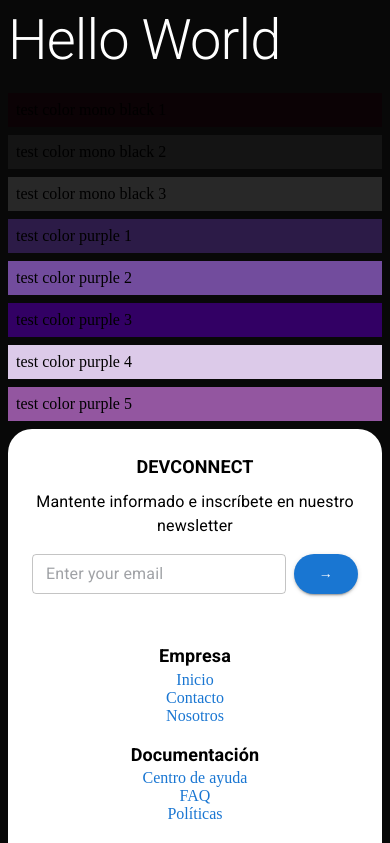
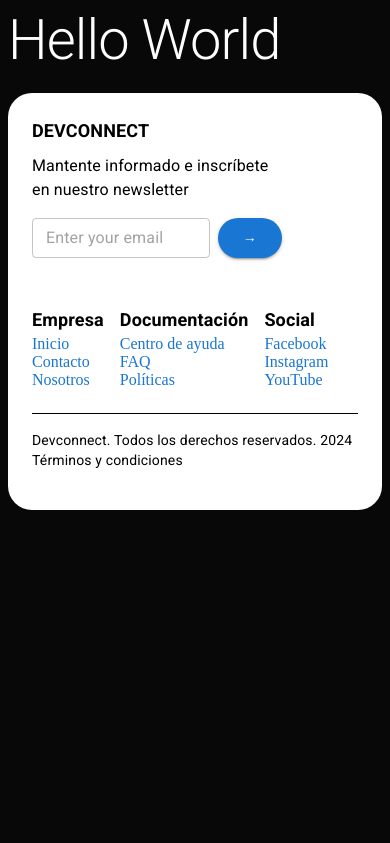
Before and after one commit to No-Country-simulation/c20-36-n-node-react, a React (Vite) app in the folder frontend/: page / in a window 390 px wide. Shown: the top 843 px of the page. Built offline with nearby package versions, Linux system fonts and the light colour scheme.

Commit message:
more responsive

```diff
--- a/frontend/src/components/organisms/Footer.tsx
+++ b/frontend/src/components/organisms/Footer.tsx
@@ -7,8 +7,6 @@ export function Footer() {
       sx={{
         display: 'flex',
         flexDirection: 'column',
-        w: 1,
-        // height: { mobile: '200px', tablet: '500px' },
         bgcolor: 'mono.white',
         borderRadius: 6,
         p: 3,
@@ -20,12 +18,11 @@ export function Footer() {
           bgcolor: 'mono.white',
           display: 'flex',
           flexDirection: { mobile: 'column', tablet: 'row' },
-          //   alignItems: { xs: 'center', md: 'flex-start' },
           justifyContent: 'space-between',
           gap: { mobile: 2, desktop: undefined },
         }}
       >
-        <Box sx={{ mb: { xs: 4, md: 0 }, textAlign: { xs: 'center', md: 'left' } }}>
+        <Box sx={{ maxWidth: 250, mb: { mobile: 4, tablet: 0 } }}>
           <Typography
             variant="h6"
             sx={{
@@ -50,9 +47,9 @@ export function Footer() {
         <Box
           sx={{
             display: 'flex',
-            flexDirection: { xs: 'column', md: 'row' },
-            gap: { xs: 2, md: 4 },
-            textAlign: { xs: 'center', md: 'left' },
+            flexWrap: { mobile: 'wrap', desktop: 'nowrap' },
+            flexDirection: 'row',
+            gap: { mobile: 2, tablet: 4 },
           }}
         >
           <Box>
@@ -115,9 +112,7 @@ export function Footer() {
           display: 'flex',
           flexDirection: { xs: 'column', md: 'row' },
           justifyContent: 'space-between',
-          alignItems: { xs: 'center', md: 'flex-start' },
           py: 2,
-          px: 4,
         }}
       >
         <Typography variant="body2">Devconnect. Todos los derechos reservados. 2024</Typography>
--- a/frontend/src/screens/HomeScreen/HomeScreen.tsx
+++ b/frontend/src/screens/HomeScreen/HomeScreen.tsx
@@ -11,14 +11,7 @@ export default function HomeScreen() {
             Hello World
           </Typography>
         </Box>
-        <Box sx={{ bgcolor: 'mono.black.1', p: 1, mb: 1 }}>test color mono black 1</Box>
-        <Box sx={{ bgcolor: 'mono.black.2', p: 1, mb: 1 }}>test color mono black 2</Box>
-        <Box sx={{ bgcolor: 'mono.black.3', p: 1, mb: 1 }}>test color mono black 3</Box>
-        <Box sx={{ bgcolor: 'purple.1', p: 1, mb: 1 }}>test color purple 1</Box>
-        <Box sx={{ bgcolor: 'purple.2', p: 1, mb: 1 }}>test color purple 2</Box>
-        <Box sx={{ bgcolor: 'purple.3', p: 1, mb: 1 }}>test color purple 3</Box>
-        <Box sx={{ bgcolor: 'purple.4', p: 1, mb: 1 }}>test color purple 4</Box>
-        <Box sx={{ bgcolor: 'purple.5', p: 1, mb: 1 }}>test color purple 5</Box>
+
         <Footer />
       </main>
     </ThemeProvider>
--- a/frontend/src/theme/getMainTheme.ts
+++ b/frontend/src/theme/getMainTheme.ts
@@ -70,7 +70,7 @@ export const getMainTheme = () =>
           lg: 1200,
           xl: 1536,
           mobile: 0,
-          tablet: 1024,
+          tablet: 768,
           desktop: 1280,
         },
       },
```
